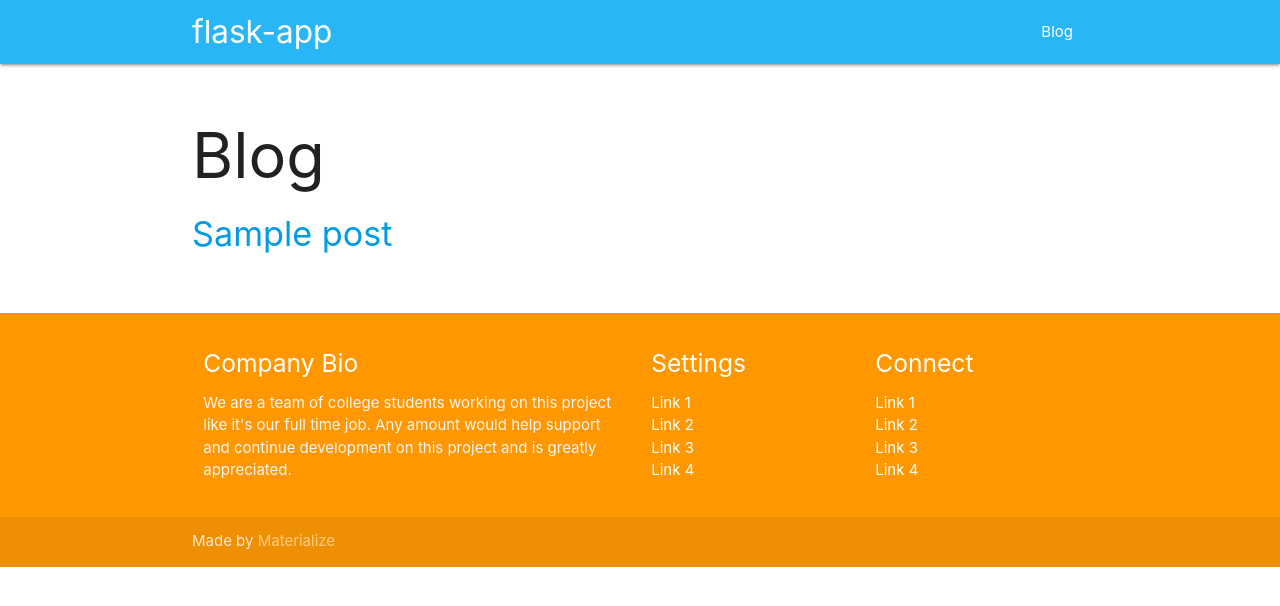
After one commit to ehsanx64/flask-app, a Flask app: page /blog in a window 1280 px wide. The commit adds this page. Shown: the top 606 px of the page. Run offline with Flask 3, Linux system fonts and the light colour scheme; tables that the repository leaves empty hold one stand-in row (values such as "Sample post").

Commit message:
feat: add sqlite3 connectivity

```diff
--- /dev/null
+++ b/database/post.sql
@@ -0,0 +1,4 @@
+CREATE TABLE IF NOT EXISTS posts (
+    id INTEGER PRIMARY KEY AUTOINCREMENT,
+    title TEXT NOT NULL
+);
--- a/main.py
+++ b/main.py
@@ -1,8 +1,39 @@
+import sqlite3
 from flask import Flask
-from flask import render_template
+from flask import render_template, g
+
+DATABASE = './storage/db.sqlite3'
 
 app = Flask(__name__)
+
+@app.teardown_appcontext
+def close_connection(exception):
+    db = getattr(g, '_database', None)
+    if db is not None:
+        db.close()
+
+def get_db():
+    db = getattr(g, '_database', None)
+    if db is None:
+        db = g._database = sqlite3.connect(DATABASE)
+    return db
+
+def init_db():
+    with app.app_context():
+        db = get_db()
+        with app.open_resource('database/post.sql', mode='r') as f:
+            db.executescript(f.read())
+        db.commit()
+init_db()
 
 @app.route("/")
 def home():
     return render_template("welcome.html")
+
+@app.route("/blog")
+def blog(posts=None):
+    db = get_db()
+    cursor = db.execute("SELECT * from posts")
+    results = cursor.fetchall()
+    print(len(results))
+    return render_template("blog.html", posts=results)
--- /dev/null
+++ b/templates/blog.html
@@ -0,0 +1,17 @@
+{% extends "layout.html" %}
+
+{% block title %}Blog{% endblock %}
+
+{% block head %}
+  {{ super() }}
+{% endblock %}
+
+{% block content %}
+  <h1>Blog</h1>
+
+  <ul>
+  {% for post in posts %}
+    <li><h4><a href="">{{ post[1] }}</a></h4></li>
+  {%- endfor %}
+  </ul>
+{% endblock %}
--- a/templates/layout.html
+++ b/templates/layout.html
@@ -1,10 +1,11 @@
+{% set app_name = "flask-app" %}
 <!DOCTYPE html>
 <html lang="en">
 <head>
   {% block head %}
   <meta http-equiv="Content-Type" content="text/html; charset=UTF-8"/>
   <meta name="viewport" content="width=device-width, initial-scale=1, maximum-scale=1.0"/>
-  <title>{% block title %}{% endblock %} - Starter Template - Materialize</title>
+  <title>{% block title %}{% endblock %} - {{ app_name }}</title>
   <!-- CSS  -->
   <link href="https://fonts.googleapis.com/icon?family=Material+Icons" rel="stylesheet">
   <link href="{{ url_for('static', filename='css/materialize.css') }}" type="text/css" rel="stylesheet" media="screen,projection"/>
@@ -13,13 +14,16 @@
 </head>
 <body>
   <nav class="light-blue lighten-1" role="navigation">
-    <div class="nav-wrapper container"><a id="logo-container" href="#" class="brand-logo">Logo</a>
+    <div class="nav-wrapper container">
+      <a id="logo-container" href="{{ url_for('home') }}" class="brand-logo">
+        {{ app_name }}
+      </a>
       <ul class="right hide-on-med-and-down">
-        <li><a href="#">Navbar Link</a></li>
+        <li><a href="{{ url_for('blog') }}">Blog</a></li>
       </ul>
 
       <ul id="nav-mobile" class="sidenav">
-        <li><a href="#">Navbar Link</a></li>
+        <li><a href="{{ url_for('blog') }}">Blog</a></li>
       </ul>
       <a href="#" data-target="nav-mobile" class="sidenav-trigger"><i class="material-icons">menu</i></a>
     </div>
```
